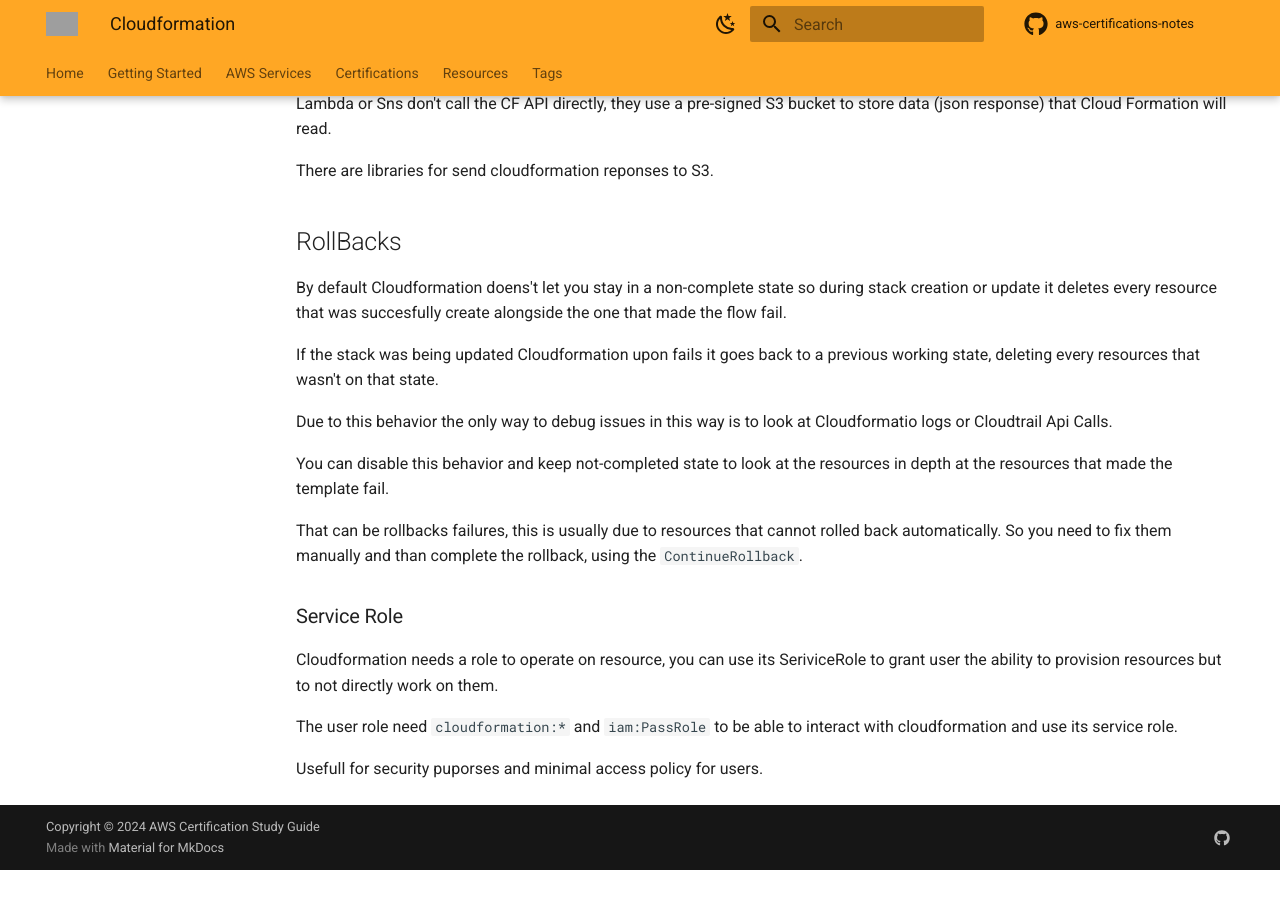
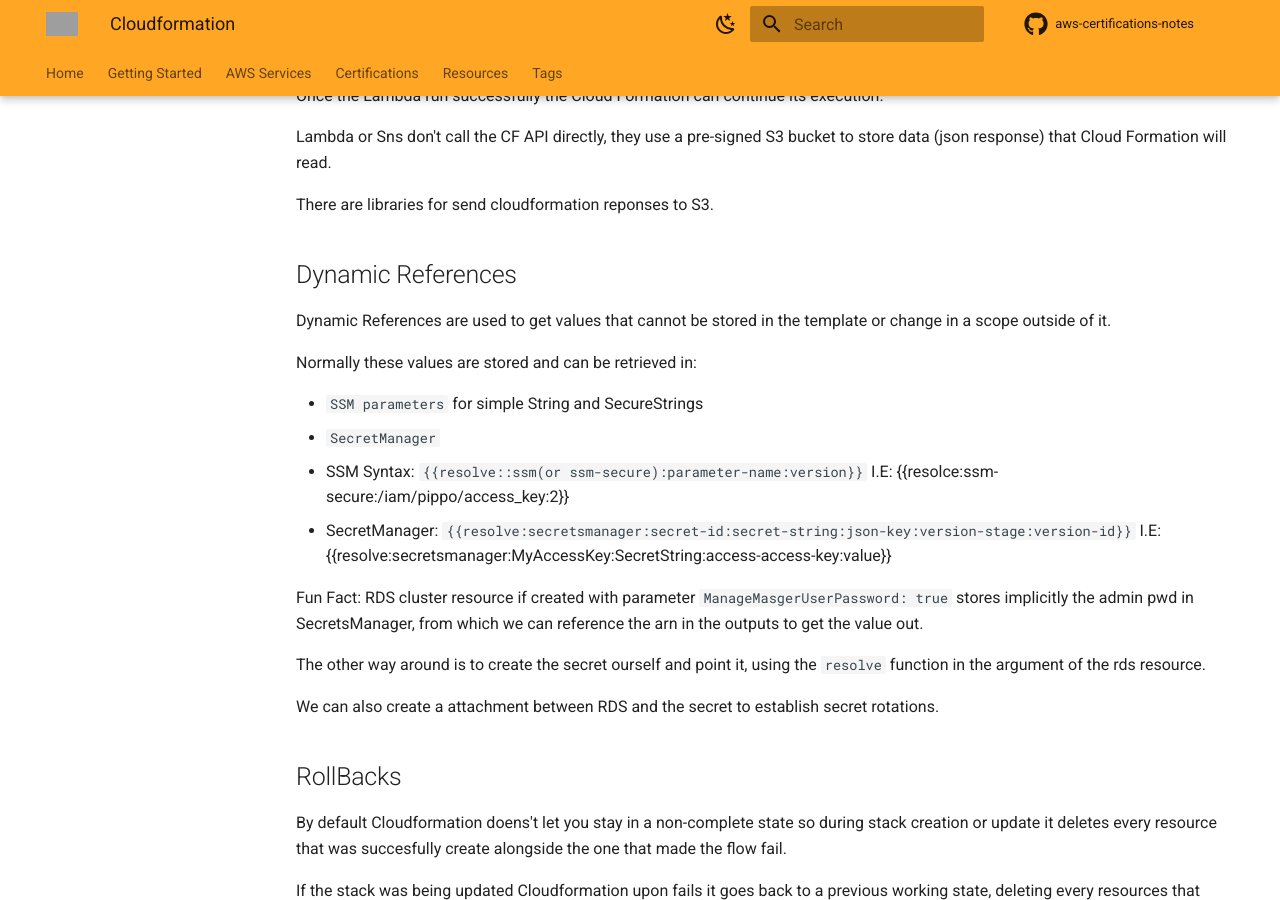
Before and after one commit to Bozz95/aws-certifications-notes, an MkDocs documentation site: the page built from docs/services/iac/cloudformation.md, in a window 1280 px wide and 900 px high, scrolled down 6630 px. Built offline with MkDocs 1.6.1 and Material for MkDocs 9.7.7, drawn with Linux system fonts in a browser that asks for light colours; comment, search, counter and statistics services are not loaded; before the commit the page ends 7500 px from its top, so only the background shows below that; grey boxes are pictures that could not be loaded.

Commit message:
docs: dynamic references

```diff
--- a/docs/services/iac/cloudformation.md
+++ b/docs/services/iac/cloudformation.md
@@ -21,6 +21,7 @@
   - [Deletion Policy](#deletion-policy)
   - [Stack Policies](#stack-policies)
 - [Custom Resources](#custom-resources)
+- [Dynamic References](#dynamic-references)
 - [RollBacks](#rollbacks)
   - [Service Role](#service-role)
 
@@ -257,6 +258,25 @@
 
 There are libraries for send cloudformation reponses to S3.
 
+## Dynamic References
+
+Dynamic References are used to get values that cannot be stored in the template or change in a scope outside of it.
+
+Normally these values are stored and can be retrieved in:
+
+- `SSM parameters` for simple String and SecureStrings
+- `SecretManager`
+
+- SSM Syntax: `{{resolve::ssm(or ssm-secure):parameter-name:version}}` I.E: {{resolce:ssm-secure:/iam/pippo/access_key:2}}
+- SecretManager: `{{resolve:secretsmanager:secret-id:secret-string:json-key:version-stage:version-id}}` I.E: {{resolve:secretsmanager:MyAccessKey:SecretString:access-access-key:value}}
+
+Fun Fact: RDS cluster resource if created with parameter `ManageMasgerUserPassword: true` stores implicitly the admin pwd in SecretsManager, from which we can reference the arn in the outputs to get the value out.
+
+The other way around is to create the secret ourself and point it, using the `resolve` function in the argument of the rds resource.
+
+We can also create a attachment between RDS and the secret to establish secret rotations.
+
+
 ## RollBacks
 
 By default Cloudformation doens't let you stay in a non-complete state so during stack creation or update it deletes every resource that was succesfully create alongside the one that made the flow fail.
```
